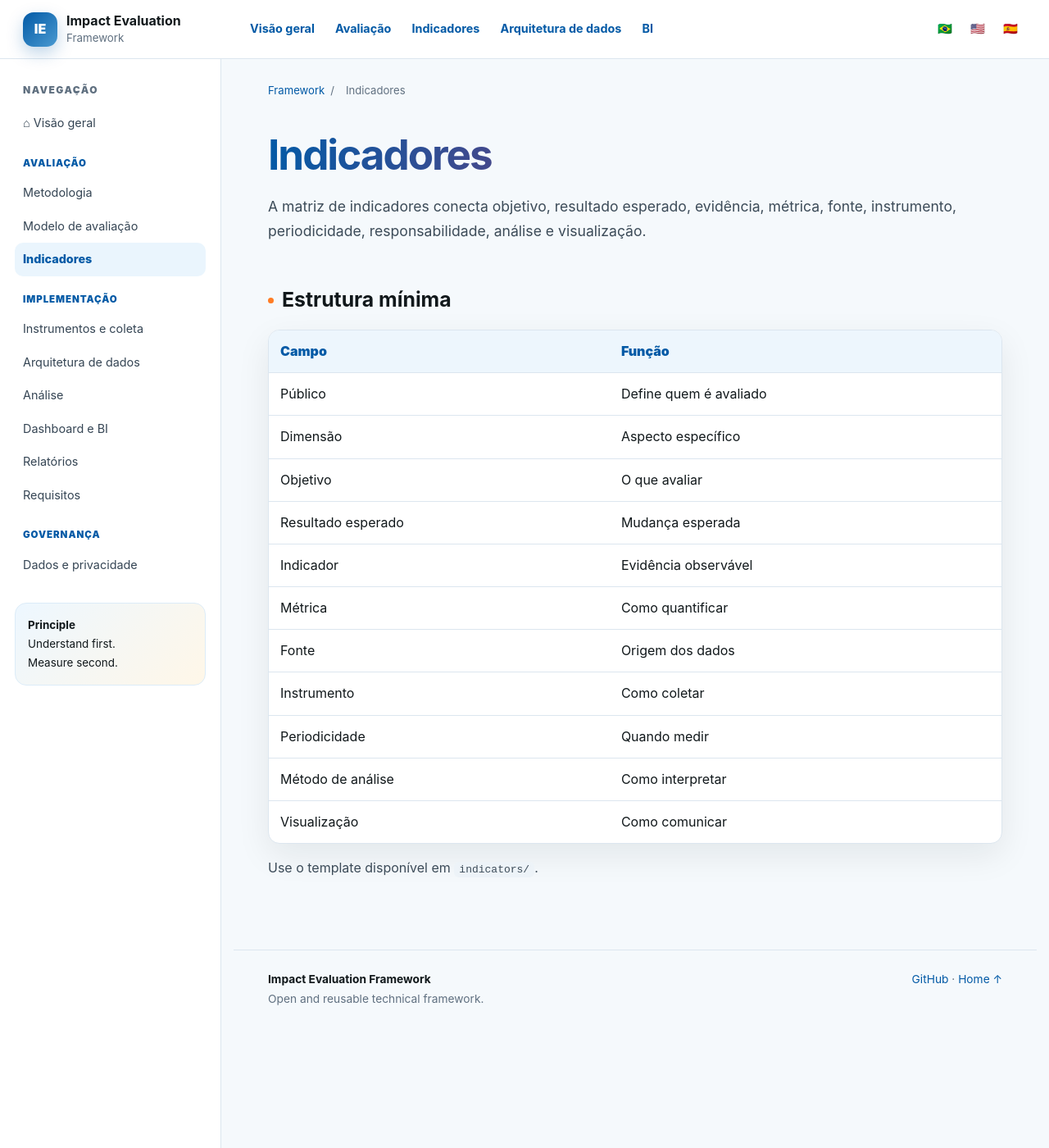
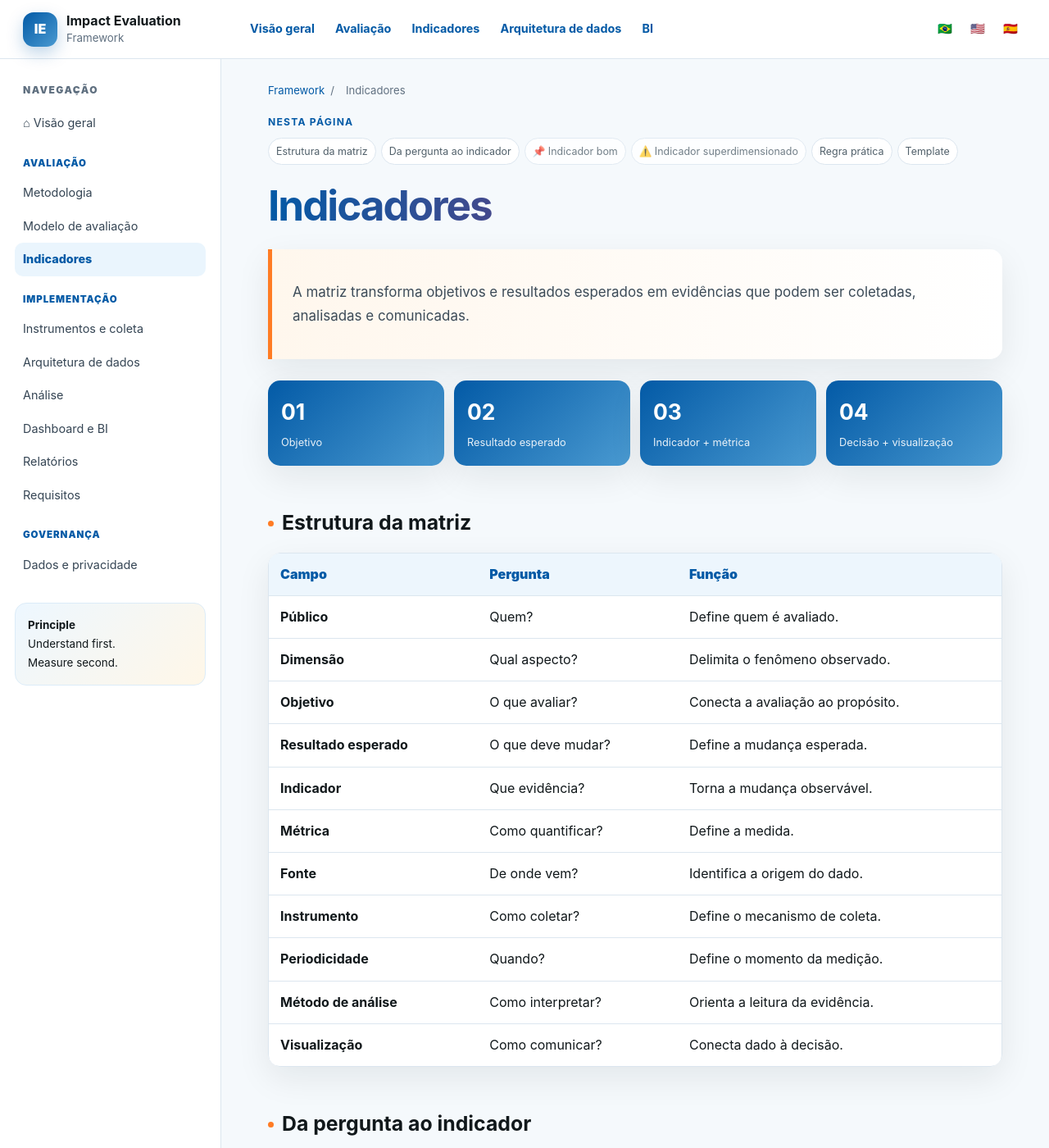
Before and after one commit to sayjinblackbelt/impact-evaluation-framework, a Jekyll site: the page built from docs-site/pt-br/indicators.md, in a window 1280 px wide and 1400 px high. Shown: the whole window at 82% size. Built offline with Jekyll 4.4.1, drawn with Linux system fonts in a browser that asks for light colours; our own code applies the rules of GitHub Pages for plain Markdown files; some of the changed text lies outside the part shown.

Commit message:
feat: add visual indicator matrix

```diff
--- a/docs-site/pt-br/indicators.md
+++ b/docs-site/pt-br/indicators.md
@@ -1,21 +1,38 @@
 # Indicadores
 
-A matriz de indicadores conecta objetivo, resultado esperado, evidência, métrica, fonte, instrumento, periodicidade, responsabilidade, análise e visualização.
+> A matriz transforma objetivos e resultados esperados em evidências que podem ser coletadas, analisadas e comunicadas.
 
-## Estrutura mínima
+<div class="metric-strip"><div class="metric"><strong>01</strong><span>Objetivo</span></div><div class="metric"><strong>02</strong><span>Resultado esperado</span></div><div class="metric"><strong>03</strong><span>Indicador + métrica</span></div><div class="metric"><strong>04</strong><span>Decisão + visualização</span></div></div>
 
-| Campo | Função |
-|---|---|
-| Público | Define quem é avaliado |
-| Dimensão | Aspecto específico |
-| Objetivo | O que avaliar |
-| Resultado esperado | Mudança esperada |
-| Indicador | Evidência observável |
-| Métrica | Como quantificar |
-| Fonte | Origem dos dados |
-| Instrumento | Como coletar |
-| Periodicidade | Quando medir |
-| Método de análise | Como interpretar |
-| Visualização | Como comunicar |
+## Estrutura da matriz
 
-Use o template disponível em `indicators/`.
+<div class="table-scroll">
+<table><thead><tr><th>Campo</th><th>Pergunta</th><th>Função</th></tr></thead><tbody>
+<tr><td><strong>Público</strong></td><td>Quem?</td><td>Define quem é avaliado.</td></tr>
+<tr><td><strong>Dimensão</strong></td><td>Qual aspecto?</td><td>Delimita o fenômeno observado.</td></tr>
+<tr><td><strong>Objetivo</strong></td><td>O que avaliar?</td><td>Conecta a avaliação ao propósito.</td></tr>
+<tr><td><strong>Resultado esperado</strong></td><td>O que deve mudar?</td><td>Define a mudança esperada.</td></tr>
+<tr><td><strong>Indicador</strong></td><td>Que evidência?</td><td>Torna a mudança observável.</td></tr>
+<tr><td><strong>Métrica</strong></td><td>Como quantificar?</td><td>Define a medida.</td></tr>
+<tr><td><strong>Fonte</strong></td><td>De onde vem?</td><td>Identifica a origem do dado.</td></tr>
+<tr><td><strong>Instrumento</strong></td><td>Como coletar?</td><td>Define o mecanismo de coleta.</td></tr>
+<tr><td><strong>Periodicidade</strong></td><td>Quando?</td><td>Define o momento da medição.</td></tr>
+<tr><td><strong>Método de análise</strong></td><td>Como interpretar?</td><td>Orienta a leitura da evidência.</td></tr>
+<tr><td><strong>Visualização</strong></td><td>Como comunicar?</td><td>Conecta dado à decisão.</td></tr>
+</tbody></table></div>
+
+## Da pergunta ao indicador
+
+<div class="logic-flow"><div class="logic-node">❓ Pergunta<small>O que precisamos saber?</small></div><div class="logic-arrow">→</div><div class="logic-node">🎯 Resultado<small>O que esperamos mudar?</small></div><div class="logic-arrow">→</div><div class="logic-node">📊 Indicador<small>Que evidência observar?</small></div><div class="logic-arrow">→</div><div class="logic-node">📐 Métrica<small>Como medir?</small></div><div class="logic-arrow">→</div><div class="logic-node">💡 Decisão<small>O que faremos com isso?</small></div></div>
+
+<div class="interactive-grid"><div class="interactive-card"><h3>📌 Indicador bom</h3><p>É relevante para a pergunta, observável, suficientemente claro e compatível com os dados que podem ser coletados.</p></div><div class="interactive-card"><h3>⚠️ Indicador superdimensionado</h3><p>Promete demonstrar mais do que o desenho da avaliação ou os dados disponíveis conseguem sustentar.</p></div></div>
+
+## Regra prática
+
+> **Não comece pelo indicador. Comece pela pergunta de decisão.**
+
+A matriz deve ajudar a responder: <strong>“Que evidência precisamos produzir para tomar uma decisão melhor?”</strong>
+
+## Template
+
+O template editável está disponível em `indicators/indicator-matrix-template.csv`.
```
